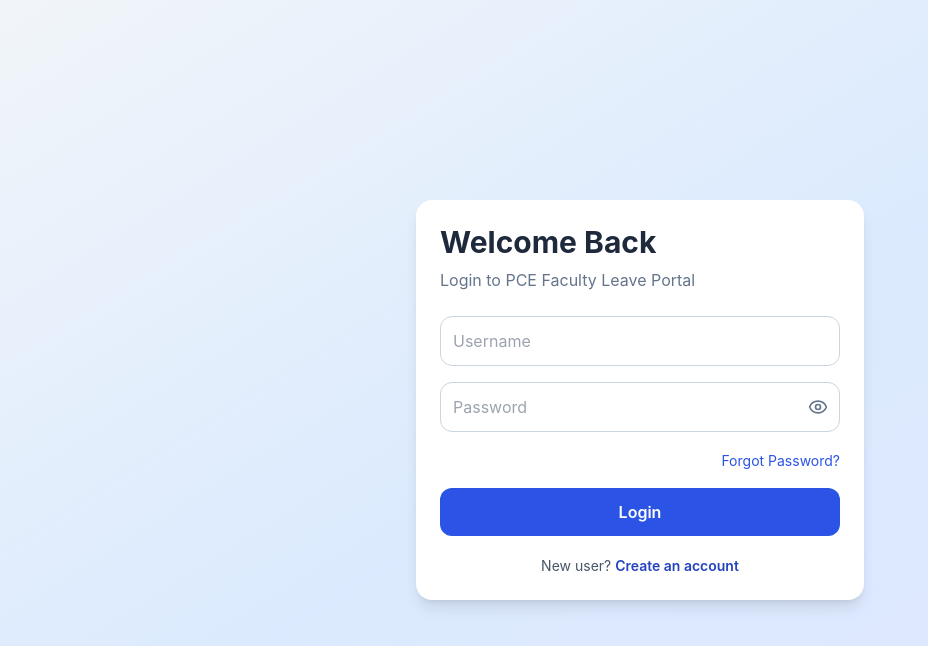
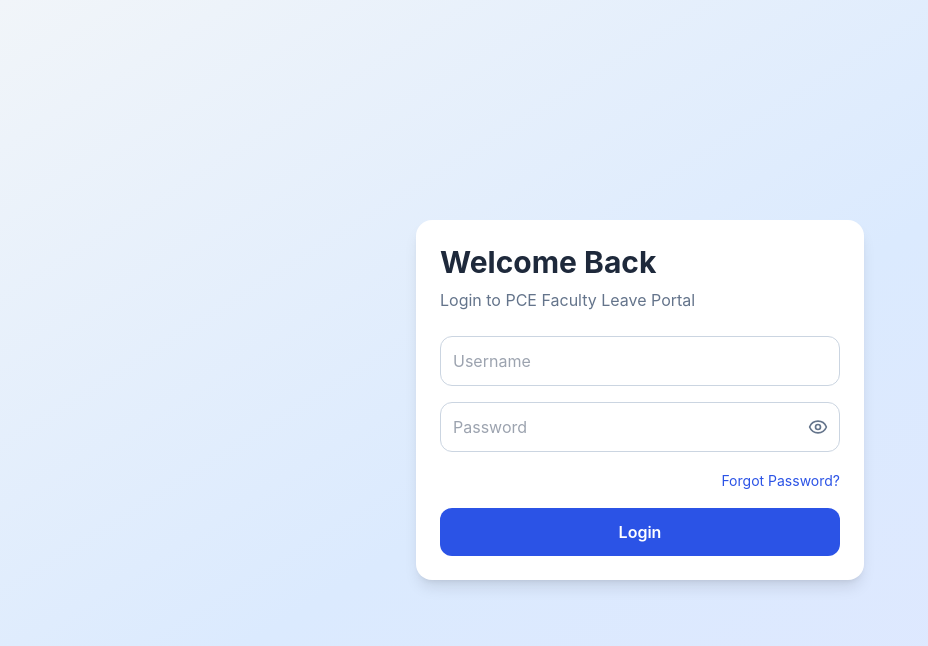
Before and after one commit to CaroJoya/Faculty-Portal, a React (Vite) app in the folder frontend/: page /login in a window 1280 px wide. Shown: the top 646 px of the page, without its empty margins (0-928 px from the left). Built offline with nearby package versions, Linux system fonts and the light colour scheme; no server answers.

Commit message:
Fix login page component

```diff
--- a/frontend/src/pages/Login.jsx
+++ b/frontend/src/pages/Login.jsx
@@ -107,12 +107,7 @@ export default function Login() {
           </button>
         </form>
 
-        <p className="text-sm text-slate-600 mt-5 text-center">
-          New user?{" "}
-          <Link className="text-brand-700 font-semibold hover:underline" to="/register">
-            Create an account
-          </Link>
-        </p>
+        {/* Removed self-signup link: new users should not be able to create accounts */}
       </div>
     </div>
   );
```
